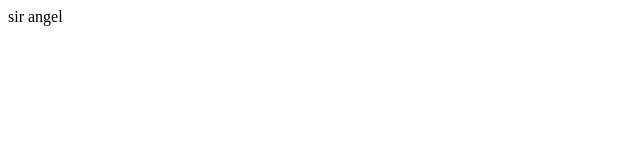
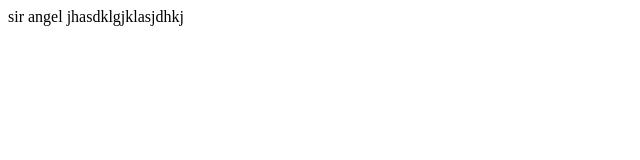
Before and after one commit to intDotParse/sample, a plain HTML site: page index.html in a window 1280 px wide. Shown: the whole page, without its empty margins (0-640 px from the left). Drawn offline with Linux system fonts and the light colour scheme.

Commit message:
2nd update

```diff
--- a/index.html
+++ b/index.html
@@ -5,5 +5,7 @@
 </head>
 <body>
 sir angel
+
+jhasdklgjklasjdhkj
 </body>
 </html>
```
